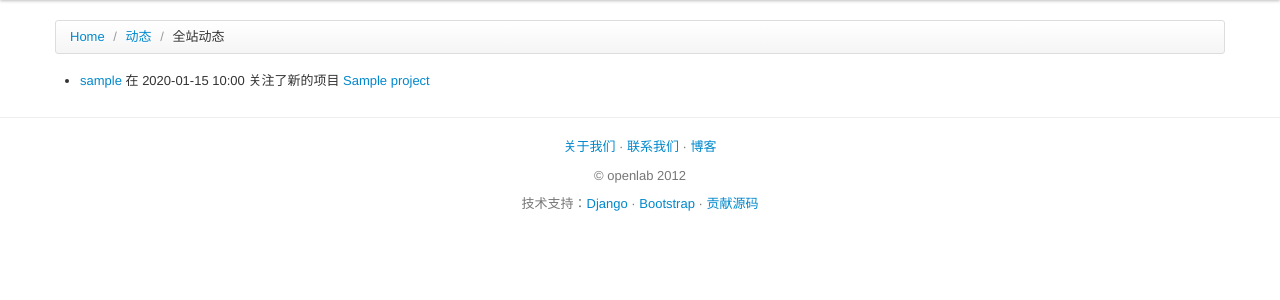
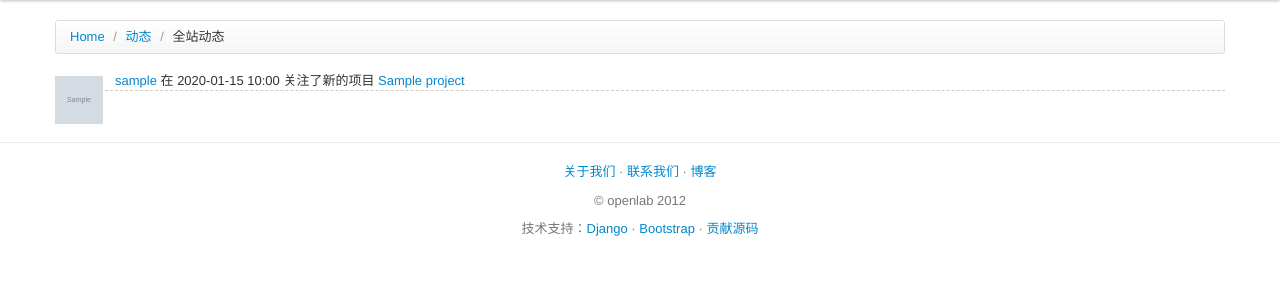
Before and after one commit to wwq0327/open-lab, a Django app: template openclass/templates/events/index.html in a window 1280 px wide. Shown: the part 40-340 px from the top of the page. Run offline with Django 3.2, Linux system fonts and the light colour scheme; the template is opened without the code that fills it: most values are stand-ins (such as "Sample title", 1, 10 or a date in 2020); grey boxes marked "Sample" are stand-in pictures; parts of the project's set-up code (start-up, migrations or seed data) failed here and were passed over; some libraries are stand-ins or nearby versions.

Commit message:
事件页面样式修改

```diff
--- a/openclass/templates/events/_home_event.html
+++ b/openclass/templates/events/_home_event.html
@@ -1,8 +1,20 @@
+{% load thumbnail %}
 {% if events %}
-  <ul>
+  <div class="event">
   {% for e in events %}
-    <li>
+    <div class="comment-one">
+
+      <div class="tc_left user-img-s">
+        {% if e.author.profile.mugshot %}
+          <img src="{ thumbnail e.author.profile.mugshot 48x48 crop %}"></img>
+        {% else %}
+          <img src="{{ e.author.profile.get_mugshot_url }}" height="48" width="48"></img>
+        {% endif %}
+      </div>
+
+      <div class="tc_right">
       <a href="{% url userena_profile_detail e.author.username %}">{{ e.author.username }} </a>
+
     在 {{ e.created|date:"Y-m-d H:i" }}
     {% if e.content_type.name == "projects" %}
       发起新的项目 <a href="{{ e.event.get_absolute_url }}">{{ e.event.title }}</a>
@@ -14,7 +26,9 @@
         关注了新的项目 <a href="{{ e.event.project.get_absolute_url }}">{{ e.event.project.title }}</a>
       {% endif %}
     {% endif %}
-    </li>
+    </div>
+    </div>
   {% endfor %}
-  </ul>
+
+  </div>
 {% endif %}
```
